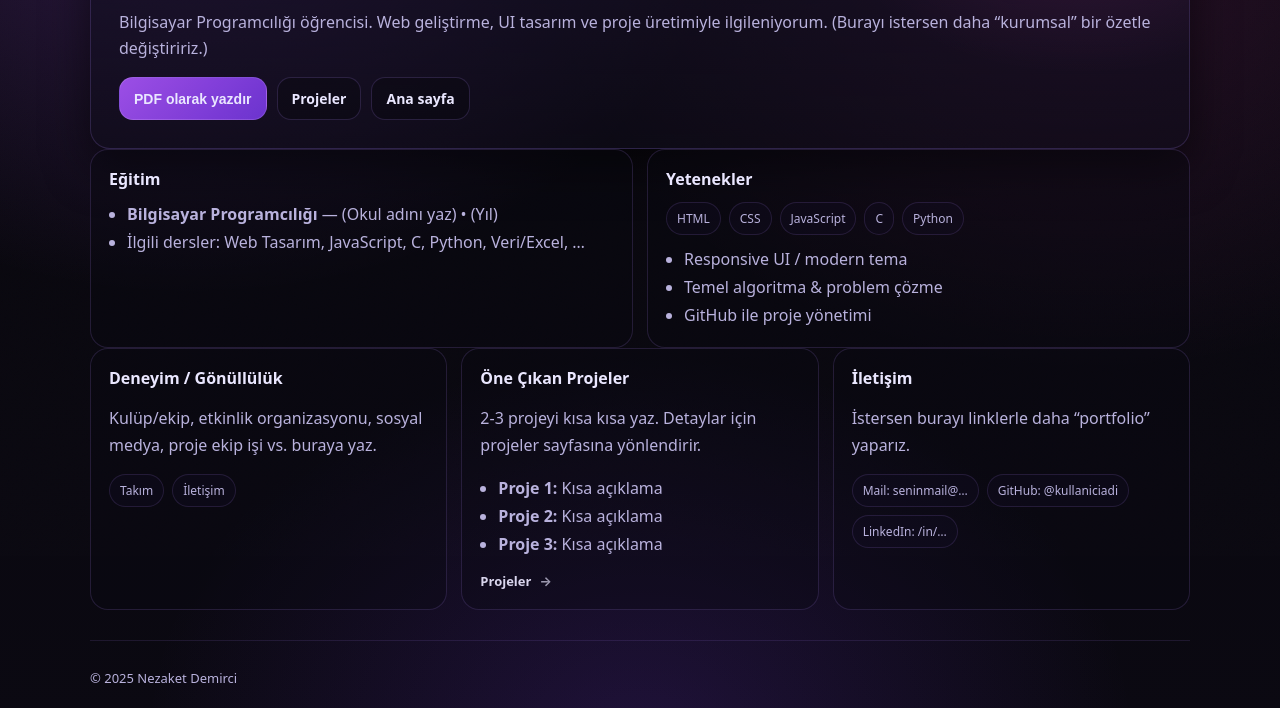
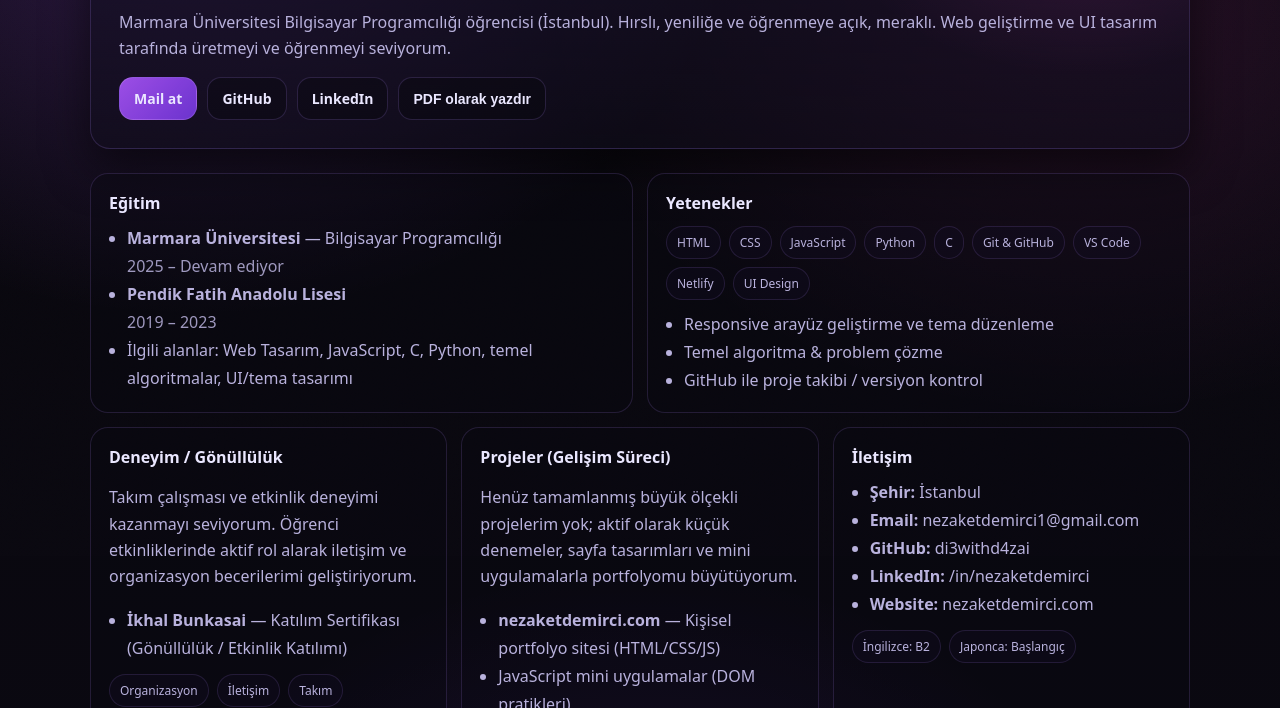
Before and after one commit to di3withd4zai/nezaketdemirci.com, a plain HTML site: page cv.html in a window 1280 px wide. Shown: the part 244-952 px from the top of the page. Drawn offline with Linux system fonts and the light colour scheme.

Commit message:
Update CV and add Ikhal Bunkasai certificate

```diff
--- a/cv.html
+++ b/cv.html
@@ -5,110 +5,144 @@
   <meta name="viewport" content="width=device-width, initial-scale=1.0" />
   <title>Nezaket Demirci | CV</title>
 
-  <link rel="icon" type="image/x-icon" href="favicon.ico">
-  <link rel="stylesheet" href="styles.css" />
+  <meta name="description" content="Nezaket Demirci — CV | Bilgisayar Programcılığı öğrencisi. Web geliştirme, UI tasarım ve öğrenme odaklı projeler." />
+  <meta name="theme-color" content="#07060b" />
+
+  <link rel="icon" type="image/x-icon" href="./favicon.ico">
+  <link rel="stylesheet" href="./styles.css" />
 </head>
 
 <body>
   <!-- NAV -->
-  <div class="nav">
+  <header class="nav">
     <div class="container nav-inner">
-      <a class="brand" href="index.html">
-        <img src="./assets/logo.png" alt="Nezaket Demirci logo" class="logo">
-        <div>
+      <a class="brand" href="./index.html" aria-label="Ana sayfaya git">
+        <img src="./assets/logo.png" alt="Nezaket Demirci logosu" class="logo">
+        <div class="brand-text">
           <h1>Nezaket Demirci</h1>
           <span>Web • Code • Art</span>
         </div>
       </a>
 
-      <div class="links">
-        <a class="chip" href="index.html">Ana Sayfa</a>
-        <a class="chip active" href="cv.html">CV</a>
-        <a class="chip" href="projects.html">Projeler</a>
-        <a class="chip" href="blog.html">Blog</a>
-      </div>
+      <nav class="links" aria-label="Site menüsü">
+        <a class="chip" href="./index.html">Ana Sayfa</a>
+        <a class="chip active" href="./cv.html">CV</a>
+        <a class="chip" href="./projects.html">Projeler</a>
+        <a class="chip" href="./blog.html">Blog</a>
+      </nav>
     </div>
-  </div>
+  </header>
 
   <!-- MAIN -->
   <main class="container">
+    <!-- HERO -->
     <section class="card hero reveal">
       <div class="kicker"><span class="dot"></span> CV</div>
       <h2>Nezaket Demirci</h2>
       <p>
-        Bilgisayar Programcılığı öğrencisi. Web geliştirme, UI tasarım ve proje üretimiyle ilgileniyorum.
-        (Burayı istersen daha “kurumsal” bir özetle değiştiririz.)
+        Marmara Üniversitesi Bilgisayar Programcılığı öğrencisi (İstanbul).
+        Hırslı, yeniliğe ve öğrenmeye açık, meraklı. Web geliştirme ve UI tasarım tarafında
+        üretmeyi ve öğrenmeyi seviyorum.
       </p>
 
       <div class="actions">
-        <button class="btn primary" onclick="window.print()">PDF olarak yazdır</button>
-        <a class="btn" href="projects.html">Projeler</a>
-        <a class="btn" href="index.html">Ana sayfa</a>
+        <a class="btn primary" href="mailto:nezaketdemirci1@gmail.com">Mail at</a>
+        <a class="btn" href="https://github.com/di3withd4zai" target="_blank" rel="noreferrer">GitHub</a>
+        <a class="btn" href="https://www.linkedin.com/in/nezaketdemirci" target="_blank" rel="noreferrer">LinkedIn</a>
+        <button class="btn" onclick="window.print()">PDF olarak yazdır</button>
       </div>
     </section>
 
-    <!-- 2 kolon: Eğitim + Yetenekler -->
-    <section class="two-col">
-      <div class="item reveal">
+    <!-- 2 KOLON: EĞİTİM + YETENEKLER -->
+    <section class="two-col" style="margin-top:24px;">
+      <article class="item reveal">
         <h4>Eğitim</h4>
         <ul class="list">
-          <li><b>Bilgisayar Programcılığı</b> — (Okul adını yaz) • (Yıl)</li>
-          <li>İlgili dersler: Web Tasarım, JavaScript, C, Python, Veri/Excel, …</li>
+          <li>
+            <b>Marmara Üniversitesi</b> — Bilgisayar Programcılığı<br>
+            <span style="opacity:.85;">2025 – Devam ediyor</span>
+          </li>
+          <li>
+            <b>Pendik Fatih Anadolu Lisesi</b><br>
+            <span style="opacity:.85;">2019 – 2023</span>
+          </li>
+          <li>
+            İlgili alanlar: Web Tasarım, JavaScript, C, Python, temel algoritmalar, UI/tema tasarımı
+          </li>
         </ul>
-      </div>
+      </article>
 
-      <div class="item reveal">
+      <article class="item reveal">
         <h4>Yetenekler</h4>
         <div class="meta">
           <span class="pill">HTML</span>
           <span class="pill">CSS</span>
           <span class="pill">JavaScript</span>
+          <span class="pill">Python</span>
           <span class="pill">C</span>
-          <span class="pill">Python</span>
+          <span class="pill">Git & GitHub</span>
+          <span class="pill">VS Code</span>
+          <span class="pill">Netlify</span>
+          <span class="pill">UI Design</span>
         </div>
         <ul class="list">
-          <li>Responsive UI / modern tema</li>
+          <li>Responsive arayüz geliştirme ve tema düzenleme</li>
           <li>Temel algoritma & problem çözme</li>
-          <li>GitHub ile proje yönetimi</li>
+          <li>GitHub ile proje takibi / versiyon kontrol</li>
         </ul>
-      </div>
+      </article>
     </section>
 
-    <!-- 3 kart: Deneyim - Projeler Özeti - İletişim -->
-    <section class="grid">
-      <div class="item reveal">
+    <!-- 3 KART: GÖNÜLLÜLÜK - PROJE DURUMU - İLETİŞİM -->
+    <section class="grid" style="margin-top:14px;">
+      <article class="item reveal">
         <h4>Deneyim / Gönüllülük</h4>
         <p>
-          Kulüp/ekip, etkinlik organizasyonu, sosyal medya, proje ekip işi vs. buraya yaz.
-        </p>
-        <div class="meta">
-          <span class="pill">Takım</span>
-          <span class="pill">İletişim</span>
-        </div>
-      </div>
-
-      <div class="item reveal">
-        <h4>Öne Çıkan Projeler</h4>
-        <p>
-          2-3 projeyi kısa kısa yaz. Detaylar için projeler sayfasına yönlendirir.
+          Takım çalışması ve etkinlik deneyimi kazanmayı seviyorum. Öğrenci etkinliklerinde
+          aktif rol alarak iletişim ve organizasyon becerilerimi geliştiriyorum.
         </p>
         <ul class="list">
-          <li><b>Proje 1:</b> Kısa açıklama</li>
-          <li><b>Proje 2:</b> Kısa açıklama</li>
-          <li><b>Proje 3:</b> Kısa açıklama</li>
+          <li>
+            <b>İkhal Bunkasai</b> — Katılım Sertifikası (Gönüllülük / Etkinlik Katılımı)
+            <!-- Sertifika dosyanı eklersen burayı link yapalım -->
+            <!-- <a href="./assets/certificates/ikhal-bunkasai.pdf" target="_blank">Sertifika</a> -->
+          </li>
         </ul>
-        <a class="more" href="projects.html">Projeler <span>→</span></a>
-      </div>
+        <div class="meta">
+          <span class="pill">Organizasyon</span>
+          <span class="pill">İletişim</span>
+          <span class="pill">Takım</span>
+        </div>
+      </article>
 
-      <div class="item reveal">
+      <article class="item reveal">
+        <h4>Projeler (Gelişim Süreci)</h4>
+        <p>
+          Henüz tamamlanmış büyük ölçekli projelerim yok; aktif olarak küçük denemeler,
+          sayfa tasarımları ve mini uygulamalarla portfolyomu büyütüyorum.
+        </p>
+        <ul class="list">
+          <li><b>nezaketdemirci.com</b> — Kişisel portfolyo sitesi (HTML/CSS/JS)</li>
+          <li>JavaScript mini uygulamalar (DOM pratikleri)</li>
+          <li>Python ve C ile algoritma & temel programlama çalışmaları</li>
+        </ul>
+        <a class="more" href="./projects.html">Projeler <span>→</span></a>
+      </article>
+
+      <article class="item reveal">
         <h4>İletişim</h4>
-        <p>İstersen burayı linklerle daha “portfolio” yaparız.</p>
+        <ul class="list">
+          <li><b>Şehir:</b> İstanbul</li>
+          <li><b>Email:</b> <a href="mailto:nezaketdemirci1@gmail.com">nezaketdemirci1@gmail.com</a></li>
+          <li><b>GitHub:</b> <a href="https://github.com/di3withd4zai" target="_blank" rel="noreferrer">di3withd4zai</a></li>
+          <li><b>LinkedIn:</b> <a href="https://www.linkedin.com/in/nezaketdemirci" target="_blank" rel="noreferrer">/in/nezaketdemirci</a></li>
+          <li><b>Website:</b> <a href="https://nezaketdemirci.com" target="_blank" rel="noreferrer">nezaketdemirci.com</a></li>
+        </ul>
         <div class="meta">
-          <span class="pill">Mail: seninmail@…</span>
-          <span class="pill">GitHub: @kullaniciadi</span>
-          <span class="pill">LinkedIn: /in/…</span>
+          <span class="pill">İngilizce: B2</span>
+          <span class="pill">Japonca: Başlangıç</span>
         </div>
-      </div>
+      </article>
     </section>
 
     <footer>
@@ -116,6 +150,6 @@
     </footer>
   </main>
 
-  <script src="script.js"></script>
+  <script src="./script.js"></script>
 </body>
 </html>
```
